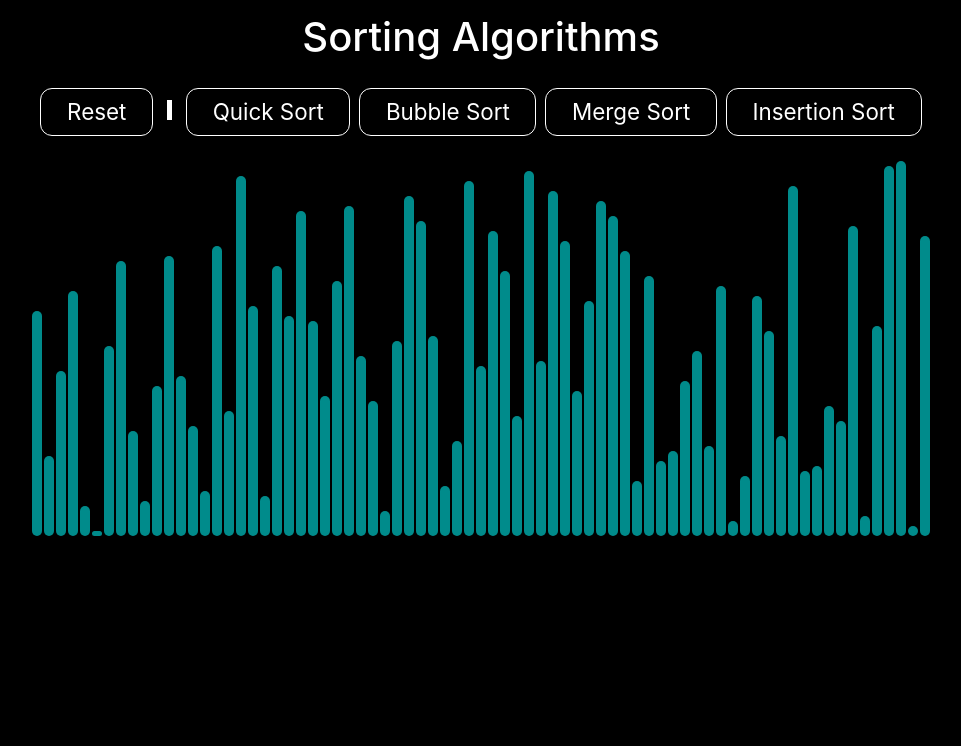
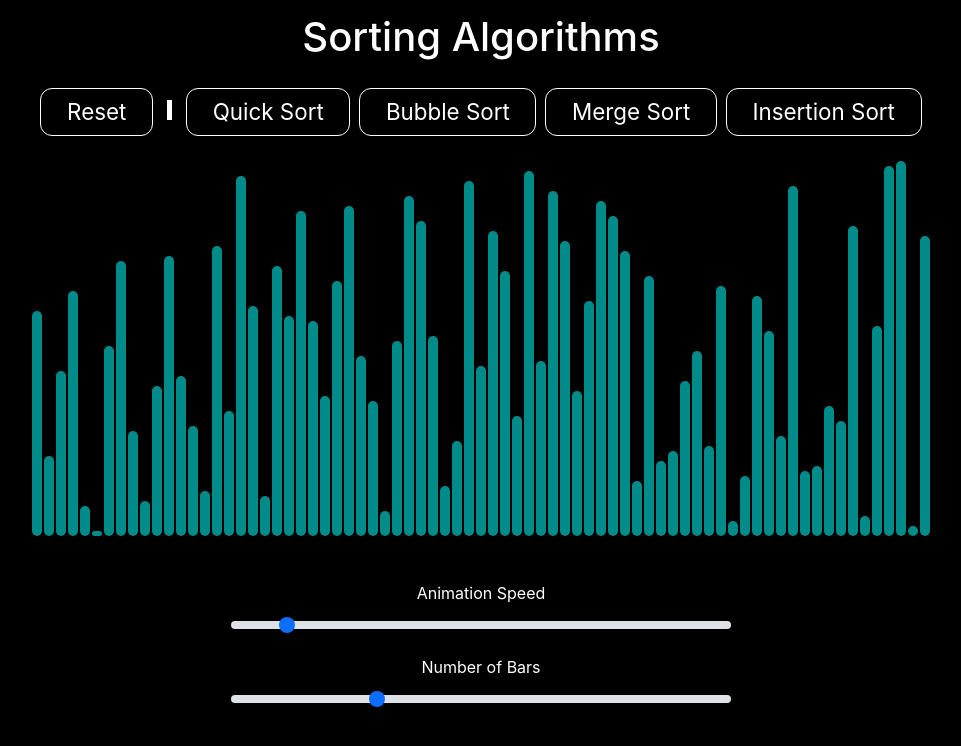
Before and after one commit to anish-kondepudi/AlgorithmVisualizer, a React (Create React App) app in the folder algorithm_visualizer/: page /sorting in a window 1280 px wide. Shown: the top 746 px of the page, without its empty margins (159-1120 px from the left). Built offline with nearby package versions, Linux system fonts and the light colour scheme.

Commit message:
Fixed DOM bugs + Added Slider Bars (No functionality yet)

```diff
--- a/algorithm_visualizer/src/pages/LandingPage.js
+++ b/algorithm_visualizer/src/pages/LandingPage.js
@@ -18,7 +18,7 @@ export const LandingPage = () => {
         </div>
 
         {/* Bubbles*/}
-        {[...Array(10)].map((e, i) => <div class="bubble" key={i}></div>)}
+        {[...Array(10)].map((e, i) => <div className="bubble" key={i}></div>)}
 
     </div>
   );
--- a/algorithm_visualizer/src/pages/SortingPage.css
+++ b/algorithm_visualizer/src/pages/SortingPage.css
@@ -53,6 +53,25 @@
 	transition: max-height 0.8s;
 }
 
+.sortingPage .sliders {
+	margin-top: 2%;
+	text-align: center;
+	align-content: center;
+	align-self: center;
+}
+
+.sortingPage .slider {
+	margin-top: 1%;
+}
+
+.sortingPage label {
+	color: white;
+
+}
+.sortingPage input {
+	width: 500px;
+}
+
 @keyframes transitionIn {
   from {
     opacity: 0;
--- a/algorithm_visualizer/src/pages/SortingPage.js
+++ b/algorithm_visualizer/src/pages/SortingPage.js
@@ -2,23 +2,16 @@ import { useState } from "react"
 import "./SortingPage.css";
 import { bubbleSortAnimation, insertionSortAnimation } from "./sort_components/sortingAlgorithms.js"
 
-const NUM_BARS = 75;
+let NUM_BARS = 75;
+let DELAY_TIME = 10;
+
 
 const DEFAULT_COLOR = "DarkCyan";
 const SORTED_COLOR = "Green";
 const SWAP_COLOR = "Red";
 const COMPARE_COLOR = "FloralWhite";
 
-const DELAY_TIME = 10;
-
 export const SortingPage = () => {
-
-  // Returns a random number between min (inclusive) and max (inclusive)
-  const getRandomInt = (min, max) => {
-    min = Math.ceil(min);
-    max = Math.floor(max);
-    return Math.floor(Math.random() * (max - min + 1)) + min;
-  }
 
   // Returns randomized array
   const randomArray = () => {
@@ -42,7 +35,7 @@ export const SortingPage = () => {
   const resetArray = () => {
     setArr(randomArray());
     const arrayBars = [...document.getElementsByClassName('bar')];
-    arrayBars.map((bar) => {
+    arrayBars.forEach((bar) => {
       bar.style.backgroundColor = DEFAULT_COLOR;
     })
   }
@@ -88,7 +81,6 @@ export const SortingPage = () => {
           bar1_style.backgroundColor = SORTED_COLOR;
         }, i * DELAY_TIME);
       }
-
     }
   }
 
@@ -136,10 +128,7 @@ export const SortingPage = () => {
           bar1_style.backgroundColor = SORTED_COLOR;
         }, i * DELAY_TIME);
       }
-
     }
-
-
   }
 
   return (
@@ -147,9 +136,10 @@ export const SortingPage = () => {
 
       <h1> Sorting Algorithms </h1>
 
+      {/* Buttons to Start/Reset Sorting Visualizer */}
       <div className="nav-bar">
         <button className="btn" onClick={() => resetArray()}>Reset</button>
-        <span class="divider"></span>
+        <span className="divider"></span>
         <button className="btn" onClick={() => quickSort()}>Quick Sort</button>
         <button className="btn" onClick={() => bubbleSort()}>Bubble Sort</button>
         <button className="btn" onClick={() => mergeSort()}>Merge Sort</button>
@@ -163,6 +153,19 @@ export const SortingPage = () => {
           </div>)}
       </div>
 
+    {/* Sliders to Adjust Sorting Visualizer */}
+      <div className="sliders">
+        <div className="slider">
+          <label htmlFor="speedSlider" className="form-label">Animation Speed</label><br></br>
+          <input type="range" className="form-range" min="1" max="500" id="speedSlider"></input>
+        </div>
+        <div className="slider">
+          <label htmlFor="numBarsSlider" className="form-label">Number of Bars</label><br></br>
+          <input type="range" className="form-range"  min="10" max="150" id="numBarsSlider"></input>
+        </div>
+      </div>
+
+
     </div>
   );
 }
--- a/algorithm_visualizer/src/pages/sort_components/sortingAlgorithms.js
+++ b/algorithm_visualizer/src/pages/sort_components/sortingAlgorithms.js
@@ -4,8 +4,8 @@ export const bubbleSortAnimation = (array) => {
     const n = array.length
     let i, j;
 
-    for (let i=0; i<n-1; i++) {
-        for (let j=0; j<n-i-1; j++) {
+    for (i=0; i<n-1; i++) {
+        for (j=0; j<n-i-1; j++) {
             animations.push(['compare',j,j+1]);
             if (array[j] > array[j+1]) {
                 // Swap array[j] and array[j-1]
@@ -25,16 +25,12 @@ export const bubbleSortAnimation = (array) => {
 
 export const insertionSortAnimation = (array) => {
     const animations = [];
-    let i, j, key;
+    let i, j;
 
     for (i = 1; i < array.length; i++) {
         j = i;
         // Insert array[i] into list 0..i-1
         while (j >= 0 && array[j] < array[j-1]) {
-            // Add start of iteration to animation
-            // if (i === j) {
-            //     animations.push(['compare',j,j])
-            // }
             // Swap array[j] and array[j-1]
             let temp = array[j];
             array[j] = array[j-1];
```
Also changed, not shown: 1 other file (tests, documents, lock files or other folders).
